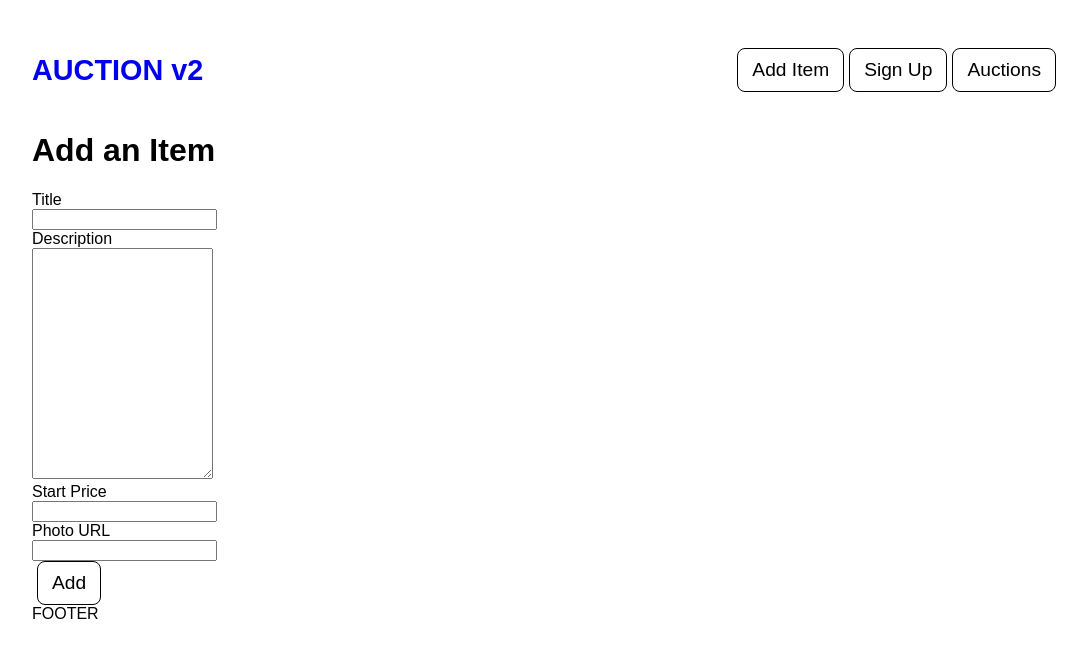
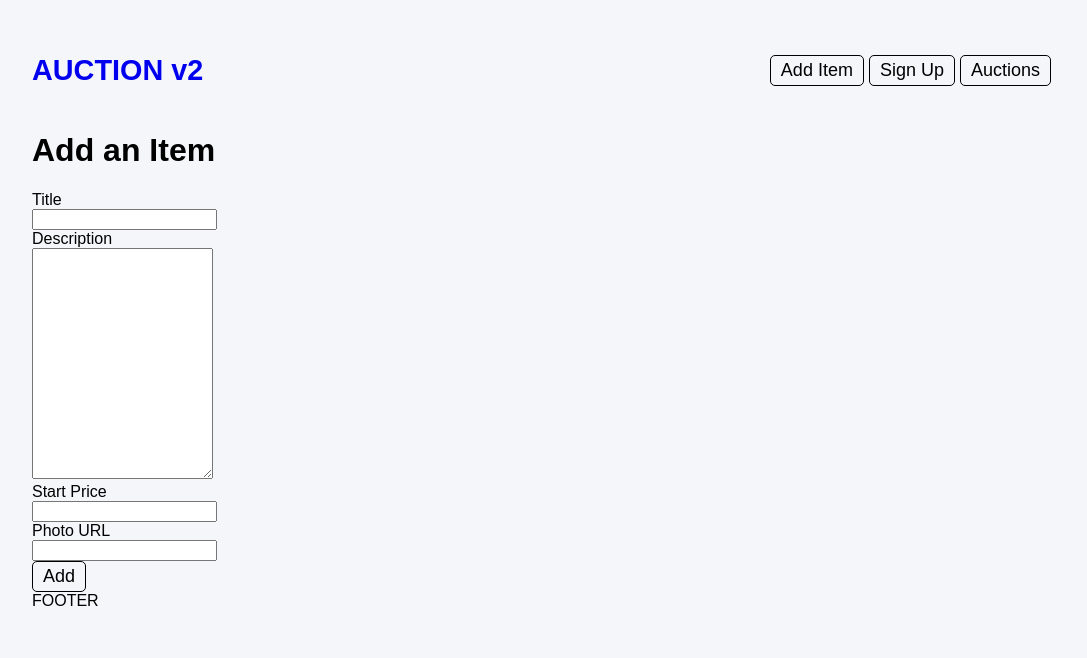
Before and after one commit to andrew-clarkson/auctionv2, a Next.js app: page /additem in a window 1280 px wide. Shown: the top 658 px of the page, without its empty margins (96-1183 px from the left). Built offline with nearby package versions, Linux system fonts and the light colour scheme.

Commit message:
Start item card styling

```diff
--- a/src/app/globals.css
+++ b/src/app/globals.css
@@ -2,7 +2,9 @@ body {
     min-height: 100vh;
     font-family: Arial, Helvetica, sans-serif;
     width: 80vw;
-    margin: 0 auto
+    margin: 0 auto;
+    background: #F5F6FA
+
  }
 
 main, nav, footer {}
@@ -14,9 +16,9 @@ nav {
 button {
     background-color: transparent;
     border: 1px solid black;
-    border-radius: 8px;
-    margin: 0 0 0 5px;
-    padding: 10px 14px;
+    border-radius: 5px;
+    margin: 0 5px 0 0;
+    padding: 4px 10px;
     color: black;
-    font-size: larger;
+    font-size: large;
 }
```
Also changed, not shown: src/components/Item/Item.tsx (+9 -7 lines), src/components/Item/item.module.css (+18 -3 lines).
